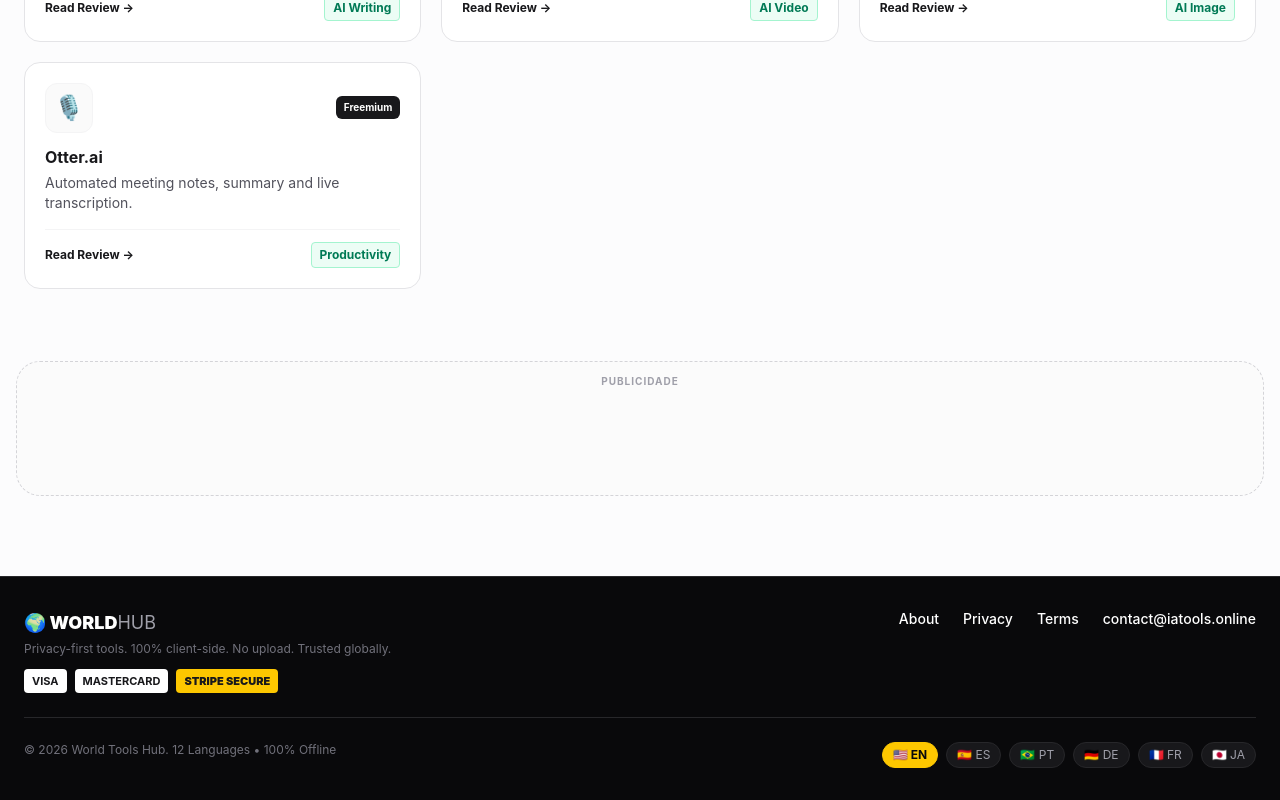
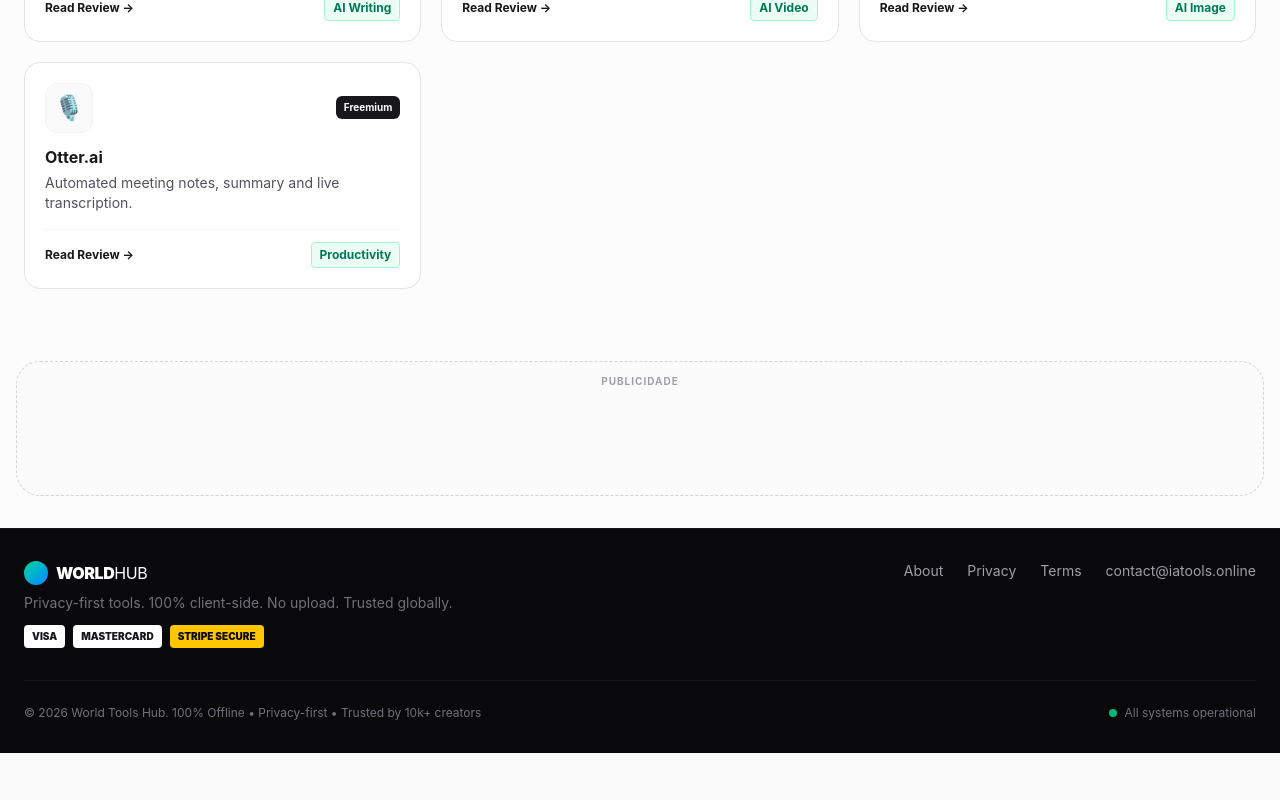
Before and after one commit to iatools1989-star/world-hub-pro, a Next.js app: page /en in a window 1280 px wide. Shown: the part 3374-4174 px from the top of the page. After the commit the page ends 4127 px from the top, so only its background shows below. Built offline with nearby package versions, Linux system fonts and the light colour scheme.

Commit message:
fix: footer EN only sem 12 languages

```diff
--- a/components/Footer.tsx
+++ b/components/Footer.tsx
@@ -1,37 +1,34 @@
 import Link from 'next/link';
-import { LOCALES } from '@/lib/data';
 
-export default function Footer({ currentLocale = 'en' }: { currentLocale?: string }) {
+export default function Footer({ currentLocale }: { currentLocale: string }) {
   return (
-    <footer className="bg-zinc-950 text-white mt-12 border-t border-zinc-800">
+    <footer className="bg-zinc-950 text-zinc-400 border-t border-zinc-900">
       <div className="max-w-[1280px] mx-auto px-4 sm:px-6 py-8">
-        <div className="flex flex-col md:flex-row gap-6 justify-between border-b border-zinc-800 pb-6">
+        <div className="flex flex-col md:flex-row justify-between gap-6">
           <div>
-            <div className="font-black text-lg">🌍 WORLD<span className="font-normal text-zinc-400">HUB</span></div>
-            <p className="text-xs text-zinc-500 mt-1">Privacy-first tools. 100% client-side. No upload. Trusted globally.</p>
-            <div className="flex gap-2 mt-3 text-[11px]">
-              <span className="bg-white text-zinc-900 px-2 py-1 rounded font-bold">VISA</span>
-              <span className="bg-white text-zinc-900 px-2 py-1 rounded font-bold">MASTERCARD</span>
-              <span className="bg-yellow-400 text-zinc-900 px-2 py-1 rounded font-black">STRIPE SECURE</span>
+            <div className="flex items-center gap-2">
+              <div className="w-6 h-6 rounded-full bg-gradient-to-br from-emerald-400 to-blue-500" />
+              <span className="font-black text-white tracking-tight">WORLD<span className="font-normal">HUB</span></span>
+            </div>
+            <p className="text-sm mt-2 text-zinc-500">Privacy-first tools. 100% client-side. No upload. Trusted globally.</p>
+            <div className="flex gap-2 mt-3">
+              <span className="px-2 py-1 bg-white text-zinc-900 text-[10px] font-black rounded">VISA</span>
+              <span className="px-2 py-1 bg-white text-zinc-900 text-[10px] font-black rounded">MASTERCARD</span>
+              <span className="px-2 py-1 bg-yellow-400 text-zinc-950 text-[10px] font-black rounded">STRIPE SECURE</span>
             </div>
           </div>
-          <div className="flex gap-6 text-sm font-medium">
-            <Link href={`/${currentLocale}/about`} className="hover:text-yellow-400">About</Link>
-            <Link href={`/${currentLocale}/privacy`} className="hover:text-yellow-400">Privacy</Link>
-            <Link href={`/${currentLocale}/terms`} className="hover:text-yellow-400">Terms</Link>
-            <a href="mailto:contact@iatools.online" className="hover:text-yellow-400">contact@iatools.online</a>
+          <div className="flex gap-6 text-sm">
+            <Link href="/en/about" className="hover:text-white">About</Link>
+            <Link href="/en/privacy" className="hover:text-white">Privacy</Link>
+            <Link href="/en/terms" className="hover:text-white">Terms</Link>
+            <a href="mailto:contact@iatools.online" className="hover:text-white">contact@iatools.online</a>
           </div>
         </div>
-
-        <div className="mt-6 flex flex-col sm:flex-row justify-between gap-4">
-          <div className="text-xs text-zinc-500">© {new Date().getFullYear()} World Tools Hub. 12 Languages • 100% Offline</div>
-          <div className="flex flex-wrap gap-2">
-            {LOCALES.map((loc) => (
-              <Link key={loc.code} href={`/${loc.code}`} className={`text-xs px-2.5 py-1 rounded-full border ${loc.code === currentLocale ? 'bg-yellow-400 text-zinc-950 border-yellow-400 font-bold' : 'bg-zinc-900 border-zinc-800 text-zinc-400'}`}>
-                {loc.flag} {loc.code.toUpperCase()}
-              </Link>
-            ))}
-          </div>
+        <div className="mt-8 pt-6 border-t border-zinc-900 flex flex-col sm:flex-row justify-between gap-4 text-xs text-zinc-500">
+          <span>© 2026 World Tools Hub. 100% Offline • Privacy-first • Trusted by 10k+ creators</span>
+          <span className="flex items-center gap-2">
+            <span className="w-2 h-2 bg-emerald-500 rounded-full animate-pulse" /> All systems operational
+          </span>
         </div>
       </div>
     </footer>
```
Also changed, not shown: 1 other file (tests, documents, lock files or other folders).
